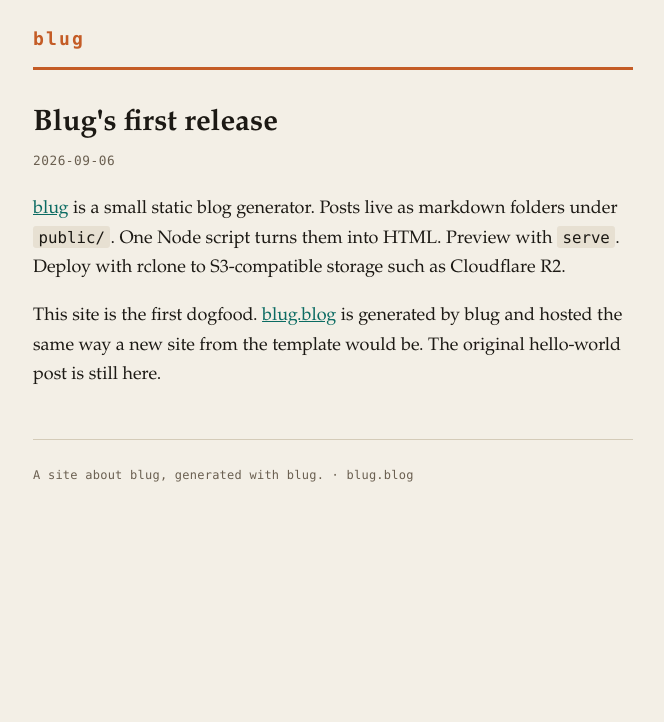
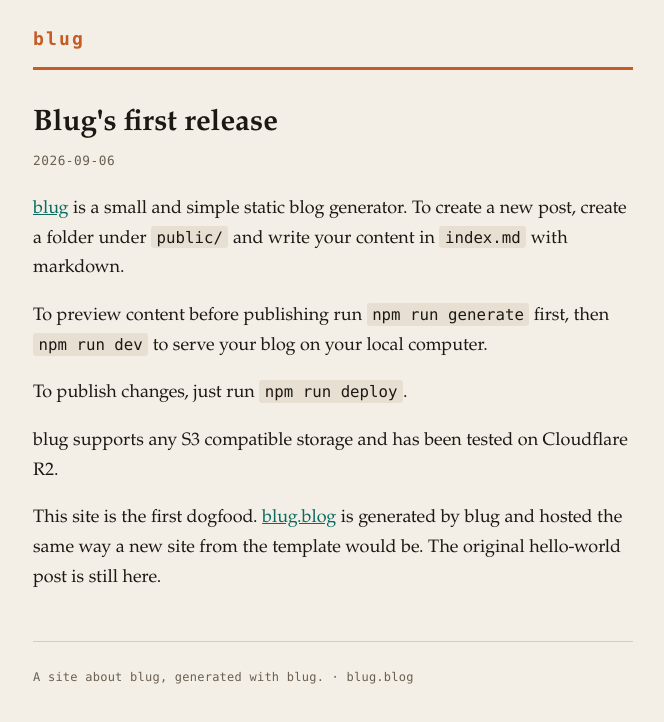
Before and after one commit to unix1/blug.blog, a website: page public/blug-first-release/index.html in a window 1280 px wide. Shown: the whole page, without its empty margins (307-971 px from the left). Drawn offline with Linux system fonts and the light colour scheme.

Commit message:
Add generated post

```diff
--- a/public/blug-first-release/index.html
+++ b/public/blug-first-release/index.html
@@ -15,7 +15,10 @@
 <article>
 <h1>Blug's first release</h1>
 <time datetime="2026-09-06">2026-09-06</time>
-<p><a href="https://github.com/unix1/blug">blug</a> is a small static blog generator. Posts live as markdown folders under <code>public/</code>. One Node script turns them into HTML. Preview with <code>serve</code>. Deploy with rclone to S3-compatible storage such as Cloudflare R2.</p>
+<p><a href="https://github.com/unix1/blug">blug</a> is a small and simple static blog generator. To create a new post, create a folder under <code>public/</code> and write your content in <code>index.md</code> with markdown.</p>
+<p>To preview content before publishing run <code>npm run generate</code> first, then <code>npm run dev</code> to serve your blog on your local computer.</p>
+<p>To publish changes, just run <code>npm run deploy</code>.</p>
+<p>blug supports any S3 compatible storage and has been tested on Cloudflare R2.</p>
 <p>This site is the first dogfood. <a href="https://blug.blog">blug.blog</a> is generated by blug and hosted the same way a new site from the template would be. The original hello-world post is still here.</p>
 
 </article>
```
